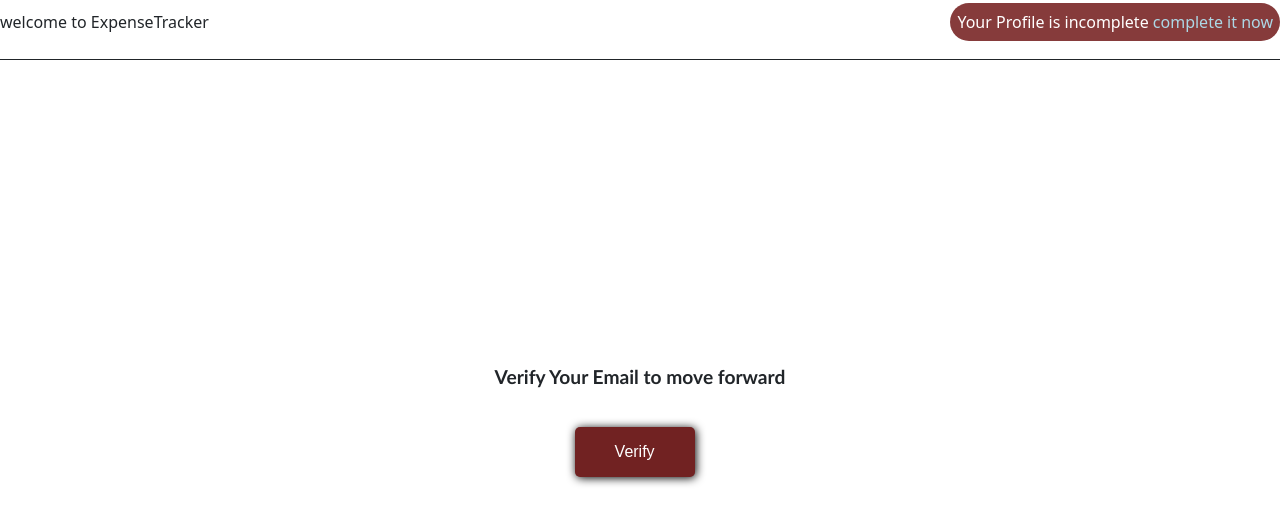
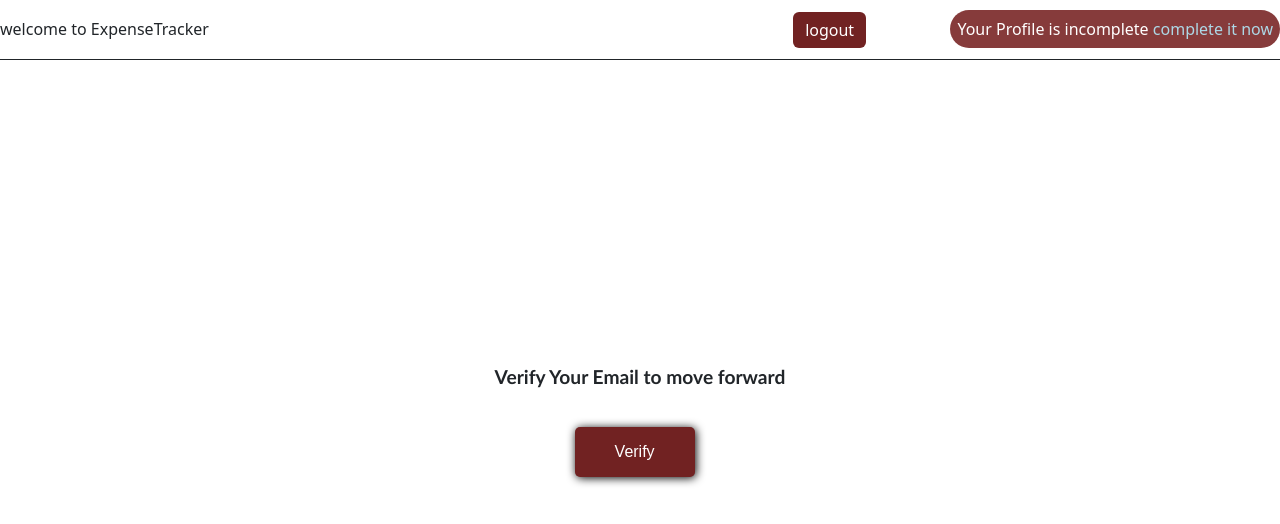
Before and after one commit to Nizamph/my-app-expense-tracker, a React (Create React App) app: page /ExpenseTracker in a window 1280 px wide. Shown: the top 524 px of the page. Built offline with nearby package versions, Linux system fonts and the light colour scheme.

Commit message:
log out functionalities added

```diff
--- a/src/Context/AuthContext.js
+++ b/src/Context/AuthContext.js
@@ -18,7 +18,8 @@ export  const AuthContextProvider = (props) => {
   }
 
   const logoutHandler = () => {
-
+      setToken(null)
+      localStorage.removeItem('token')
   }
 
   const ContextValues = {
--- a/src/components/ExpenseTracker.js
+++ b/src/components/ExpenseTracker.js
@@ -1,9 +1,10 @@
 import React, { useContext,useState } from 'react'
 import styles from './ExpenseTracker.module.css'
-import { Link } from 'react-router-dom'
+import { Link, Navigate } from 'react-router-dom'
 import AuthContext from '../Context/AuthContext'
 import Button from 'react-bootstrap/Button';
 import Modal from 'react-bootstrap/Modal';
+import { useNavigate } from 'react-router-dom';
 const ExpenseTracker = () => {
   const AuthCtx = useContext(AuthContext)
   const token = AuthCtx.token
@@ -11,7 +12,12 @@ const ExpenseTracker = () => {
   const [error, setError] = useState('');
   const [isLoading,setIsLoading] = useState(false);
   const[isVerified,setIsVerified] = useState(false)
+  const navigate = useNavigate()
+
+
+
   const handleClose = () => setShow(false);
+
   const verifyEmailHandler = async(event) => {
     event.preventDefault();
     setIsLoading(true)
@@ -48,10 +54,16 @@ const ExpenseTracker = () => {
   }
 
 
+  const logoutHandler = () => {
+    AuthCtx.logout()
+    navigate("/Login", {replace:true} )
+  }
+
   return (
     <React.Fragment>
     <div className={styles.header}>
-    <p style={{marginRight:"500px"}}>welcome to ExpenseTracker</p>
+    <p style={{marginRight:"500px",marginTop:"15px"}}>welcome to ExpenseTracker</p>
+     <Button style={{backgroundColor:"rgb(113, 34, 34",border:"none"}} onClick={logoutHandler}>logout</Button>
      <p className={styles.completeProf}>Your Profile is incomplete <Link to="/Profile" style={{color:"lightblue",textDecoration:"none"}}>complete it now</Link></p>
     </div>
     <section className={styles.verifyContainer}>
--- a/src/components/ExpenseTracker.module.css
+++ b/src/components/ExpenseTracker.module.css
@@ -12,6 +12,7 @@ background-color: rgb(134, 59, 59);
 padding: 7px;
 border-radius: 30px;
 color: white;
+margin-top: 15px;
 }
 
 .verifyContainer {
```
